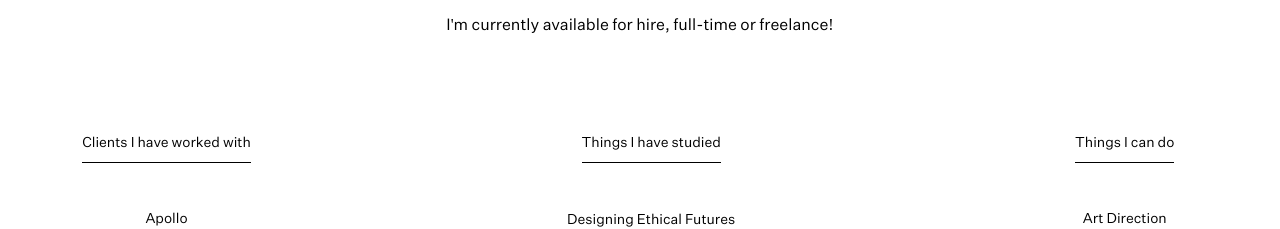
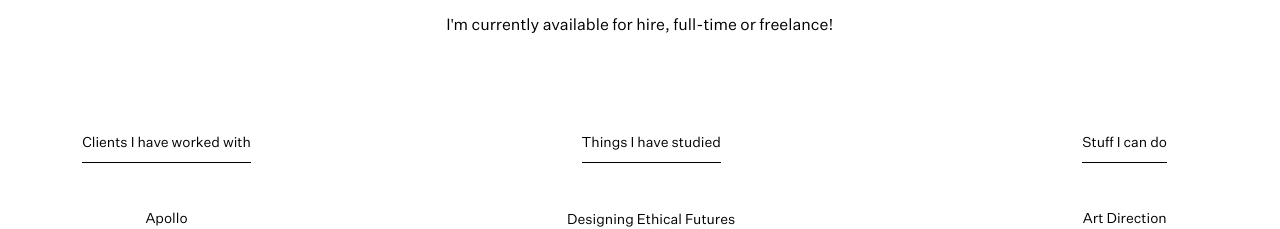
Before and after one commit to annaawgren/newportfolio, a Next.js app in the folder new_portfolio/: page /about in a window 1280 px wide. Shown: the part 900-1129 px from the top of the page. Built offline with nearby package versions, Linux system fonts and the light colour scheme; what tailwindcss-fluid would draw is missing.

Commit message:
Stuff on about

```diff
--- a/new_portfolio/pages/about.js
+++ b/new_portfolio/pages/about.js
@@ -340,7 +340,7 @@ export default function About() {
 
         <div className="flex flex-col text-center mt-20 md:mt-0">
           <div className="pb-6 mb-8  ">
-            <span className="border-b border-black pb-3 ">Things I can do</span>
+            <span className="border-b border-black pb-3 ">Stuff I can do</span>
           </div>
           <ul>
             <li className="mb-2">Art Direction</li>
```
